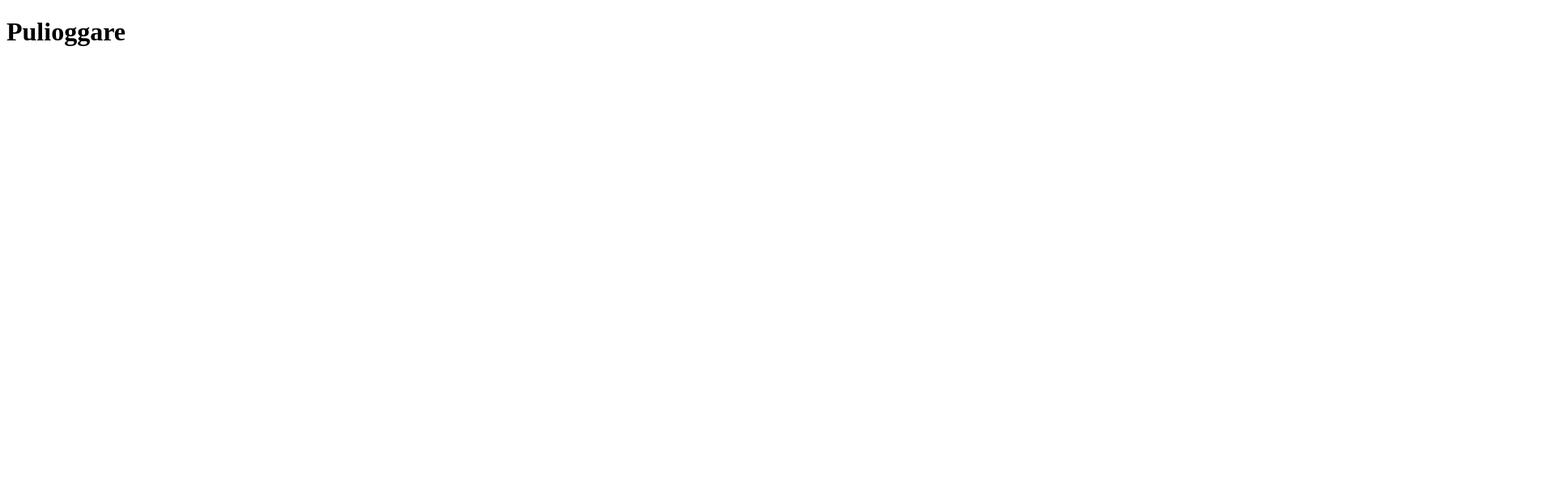
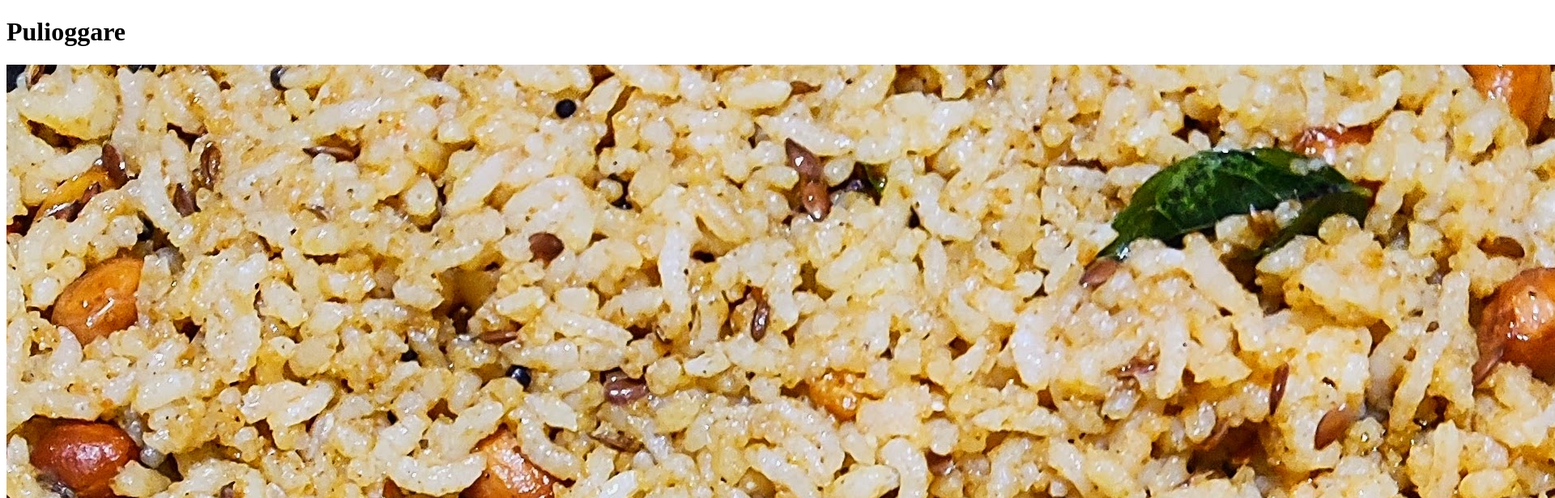
Before and after one commit to Axcermw/odin-recipes, a plain HTML site: page recipes/pulioggare.html in a window 1280 px wide. Shown: the top 616 px of the page at 81% size, 1920 px wide, since content can reach past the window. Drawn offline with Linux system fonts and the light colour scheme.

Commit message:
Pulioggare image add Shows an image of the dish.

```diff
--- a/recipes/pulioggare.html
+++ b/recipes/pulioggare.html
@@ -7,5 +7,6 @@
 
     <body>
         <h1>Pulioggare</h1>
+        <img src="Pulioggare.jpg" alt="Fresh Pulioggare Photo">
     </body>
 </html>
```
Also changed, not shown: recipes/Pulioggare.jpg (added).
